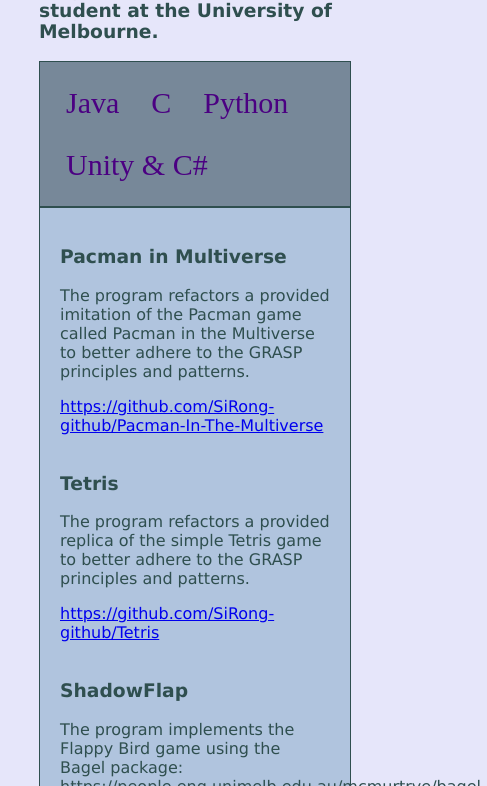
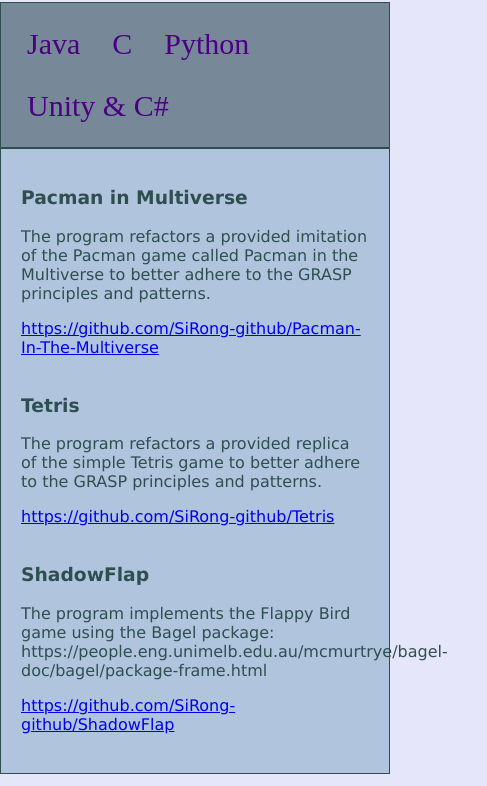
Before and after one commit to SiRong-github/SiRong-github.github.io, a plain HTML site: page index.html in a window 390 px wide. Shown: the part 237-1023 px from the top of the page, 487 px wide, since content can reach past the window. Drawn offline with Linux system fonts and the light colour scheme.

Commit message:
Trying out width for phone compatibility

```diff
--- a/index.html
+++ b/index.html
@@ -8,7 +8,7 @@
       color: #2f4f4f; /* Dark Slate Gray */
       font-family: "Lucida Sans", "Lucida Sans Regular", "Lucida Grande",
         "Lucida Sans Unicode", Geneva, Verdana, sans-serif;
-      width: 80%; /* Set the width of the body to 80% of the viewport width */
+      /*width: 80%; /* Set the width of the body to 80% of the viewport width */
       margin: 0 auto; /* Centre the body horizontally */
     }
 
```
